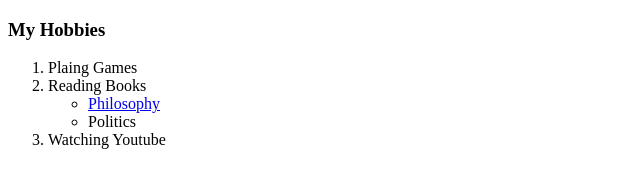
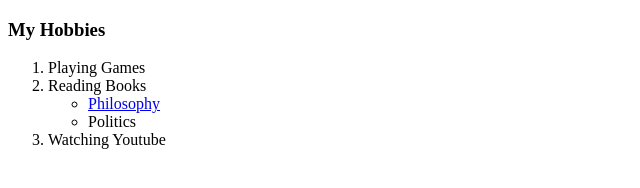
Before and after one commit to ivan509-hub/cv, a plain HTML site: page hobbies.html in a window 1280 px wide. Shown: the full height of the page, 0-640 px from the left. Drawn offline with Linux system fonts and the light colour scheme.

Commit message:
Update hobbies.html

```diff
--- a/hobbies.html
+++ b/hobbies.html
@@ -7,7 +7,7 @@
   <body>
     <h3>My Hobbies</h3>
     <ol>
-      <li>Plaing Games</li>
+      <li>Playing Games</li>
       <li>Reading Books
         <ul>
           <li> <a href="https://www.goodreads.com/shelf/show/philosophy">Philosophy</a></li>
```
